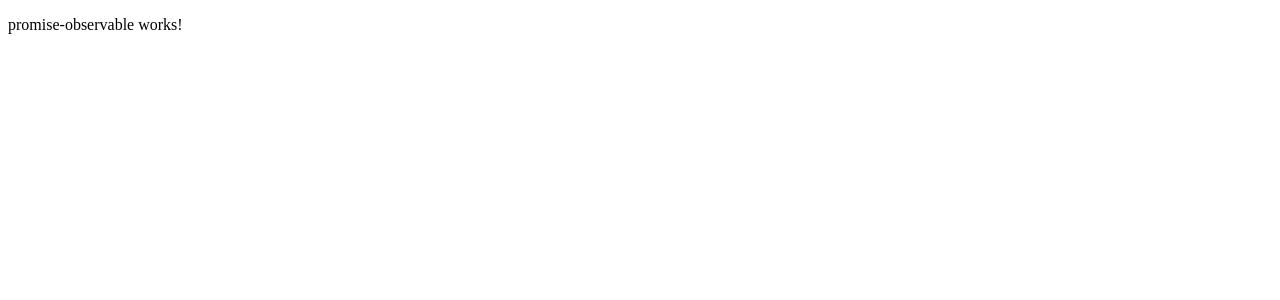
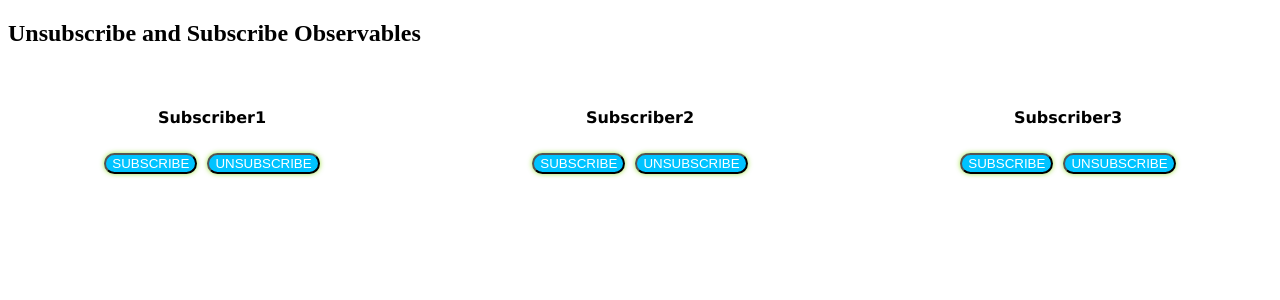
Before and after one commit to suyash0612/angular-observables, an Angular app: page / in a window 1280 px wide. Shown: the top 300 px of the page. Built offline with nearby package versions, Linux system fonts and the light colour scheme.

Commit message:
Unsubscribe & Subscribe Observables

```diff
--- a/src/app/app.component.html
+++ b/src/app/app.component.html
@@ -28,4 +28,6 @@
 
 <!-- <app-async-subject></app-async-subject> -->
 
-<app-promise-observable></app-promise-observable>
+<!-- <app-promise-observable></app-promise-observable> -->
+
+<app-observable-unsubscribe></app-observable-unsubscribe>
--- a/src/app/app.module.ts
+++ b/src/app/app.module.ts
@@ -10,6 +10,7 @@ import { BehaviourSubjectComponent } from './behaviour-subject/behaviour-subject
 import { ReplaySubjectComponent } from './replay-subject/replay-subject.component';
 import { AsyncSubjectComponent } from './async-subject/async-subject.component';
 import { PromiseObservableComponent } from './promise-observable/promise-observable.component';
+import { ObservableUnsubscribeComponent } from './observable-unsubscribe/observable-unsubscribe.component';
 
 @NgModule({
   declarations: [
@@ -20,7 +21,8 @@ import { PromiseObservableComponent } from './promise-observable/promise-observa
     BehaviourSubjectComponent,
     ReplaySubjectComponent,
     AsyncSubjectComponent,
-    PromiseObservableComponent
+    PromiseObservableComponent,
+    ObservableUnsubscribeComponent
   ],
   imports: [
     BrowserModule,
--- /dev/null
+++ b/src/app/observable-unsubscribe/observable-unsubscribe.component.css
@@ -0,0 +1,39 @@
+.row{
+    display: grid;
+    grid-template-columns: repeat(3, 1fr);
+    gap: 20px;
+}
+
+.col{
+    padding: 20px;
+    border: 1 px solid black;
+    text-align: center;
+}
+
+button{
+    background-color: rgb(0, 195, 255);
+    color: white;
+    box-shadow: 0 0 5px rgba(131, 217, 11, 0.78);
+    cursor: pointer;
+    border-radius: 50px;
+    margin: 5px;
+}
+
+button:hover {
+    color: rgb(255, 255, 255);
+    background-color: rgb(0, 255, 140);
+    box-shadow: 0 0 10px rgba(60, 232, 255, 0.78);
+    transition: 0.5s;
+    transform: scale(1.05);
+
+}
+
+button:focus{
+    background-color: rgb(255, 255, 255);
+    color: black;
+}
+
+h4{
+    font-family:Verdana, Geneva, Tahoma, sans-serif;
+    font-weight: bold;
+}
--- /dev/null
+++ b/src/app/observable-unsubscribe/observable-unsubscribe.component.html
@@ -0,0 +1,29 @@
+<div class="flex-container">
+    <h2>Unsubscribe and Subscribe Observables</h2>
+    <div class="row">
+        <div class="col">
+            <h4>Subscriber1</h4>
+            <button (click)="onSubscribe1()">SUBSCRIBE</button>
+            <button (click)="onUnSubscribe1()">UNSUBSCRIBE</button>
+            <div class="value" *ngFor="let item of data1">
+                {{item}}
+            </div>
+        </div>
+        <div class="col">
+            <h4>Subscriber2</h4>
+            <button (click)="onSubscribe2()">SUBSCRIBE</button>
+            <button (click)="onUnSubscribe2()">UNSUBSCRIBE</button>
+            <div class="value" *ngFor="let item of data2">
+                {{item}}
+            </div>
+        </div>
+        <div class="col">
+            <h4>Subscriber3</h4>
+            <button (click)="onSubscribe3()">SUBSCRIBE</button>
+            <button (click)="onUnSubscribe3()">UNSUBSCRIBE</button>
+            <div class="value" *ngFor="let item of data3">
+                {{item}}
+            </div>
+        </div>
+    </div>
+</div>
--- /dev/null
+++ b/src/app/observable-unsubscribe/observable-unsubscribe.component.ts
@@ -0,0 +1,49 @@
+import { Component } from '@angular/core';
+import { Observable, interval } from 'rxjs';
+
+@Component({
+  selector: 'app-observable-unsubscribe',
+  templateUrl: './observable-unsubscribe.component.html',
+  styleUrls: ['./observable-unsubscribe.component.css']
+})
+export class ObservableUnsubscribeComponent {
+  counter = interval(1000);
+  data1 : number[] = [];
+  data2 : number[] = [];
+  data3 : number[] = [];
+  obs1;
+  obs2;
+  obs3;
+
+  onSubscribe1(){
+    this.obs1 = this.counter.subscribe((val)=>{
+      this.data1.push(val);
+    })
+  }
+
+  onUnSubscribe1(){
+    this.obs1.unsubscribe();
+  }
+
+  onSubscribe2(){
+    this.obs2 = this.counter.subscribe((val)=>{
+      this.data2.push(val);
+    })
+  }
+
+  onUnSubscribe2(){
+    this.obs2.unsubscribe();
+  }
+
+  onSubscribe3(){
+    this.obs3 = this.counter.subscribe((val)=>{
+      this.data3.push(val);
+    })
+  }
+
+  onUnSubscribe3(){
+    this.obs3.unsubscribe();
+  }
+
+
+}
```
Also changed, not shown: 1 other file (tests, documents, lock files or other folders).
